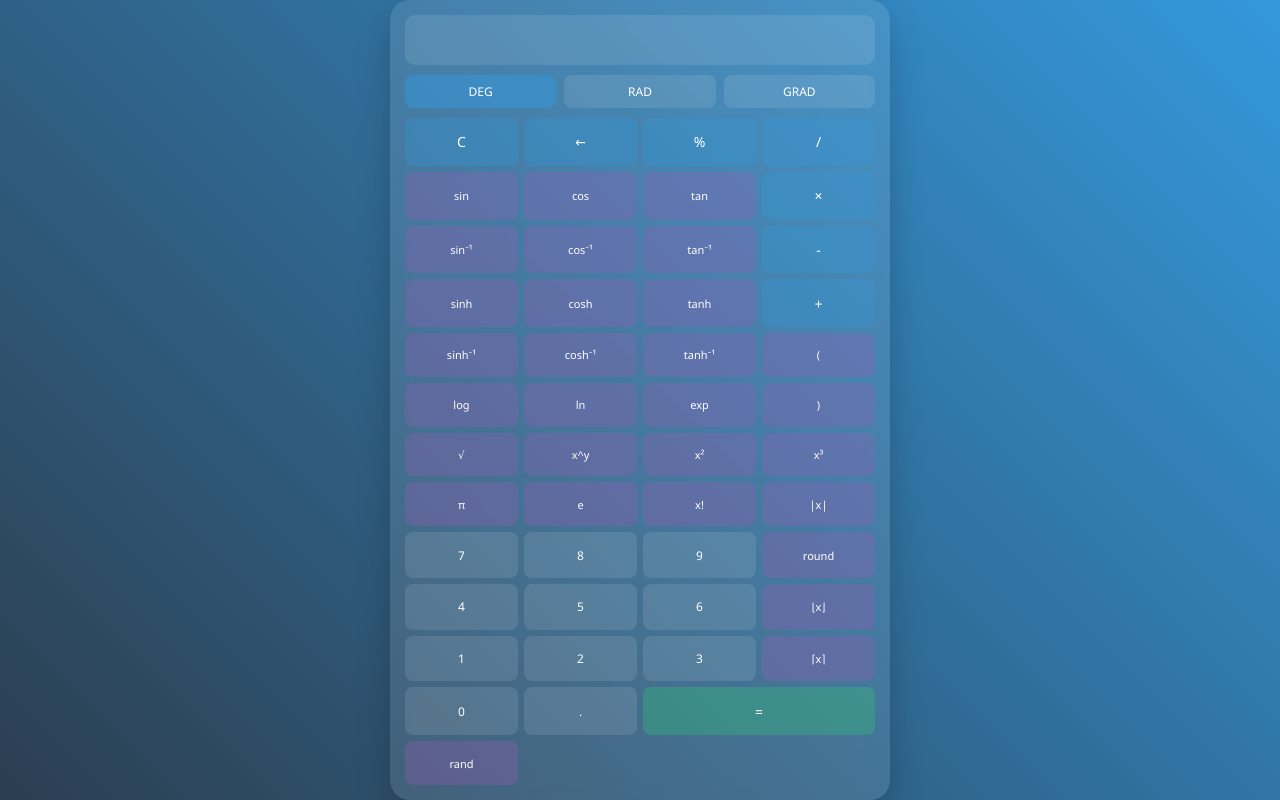
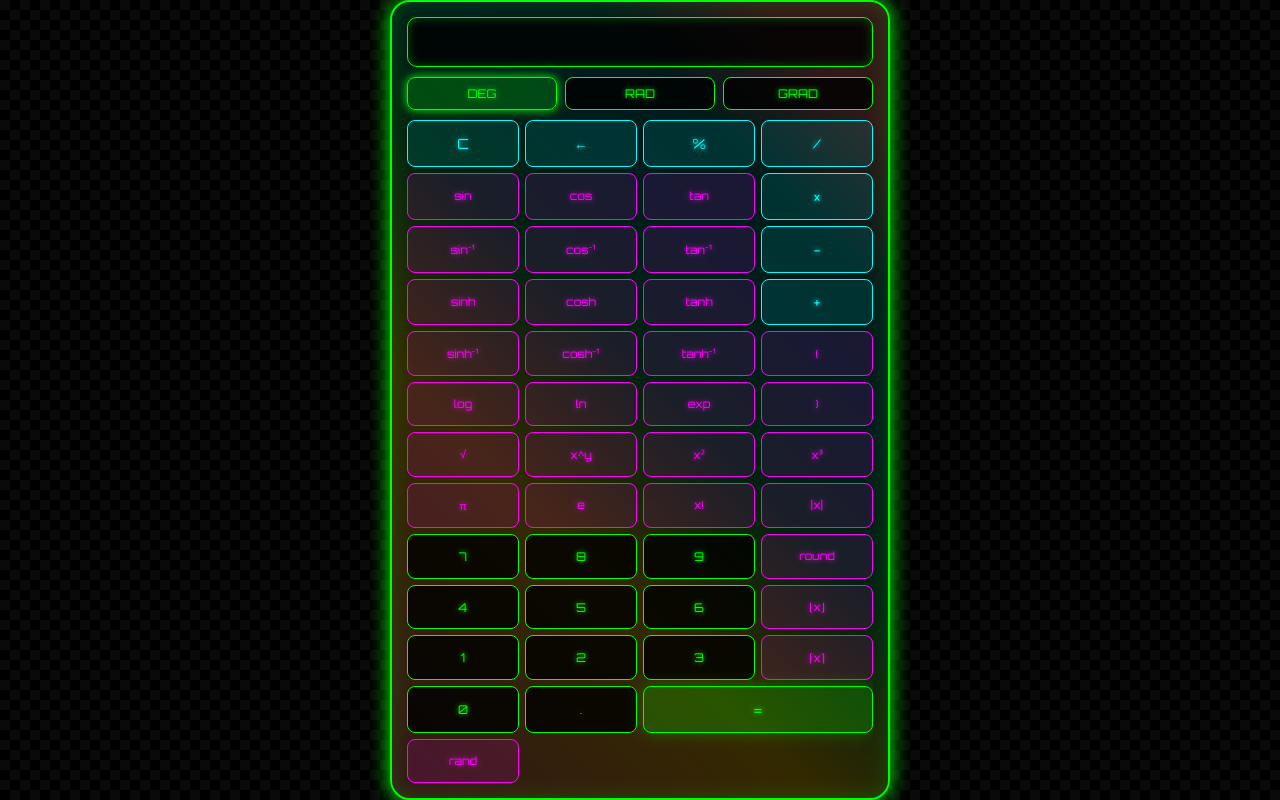
Before and after one commit to MatheusAvallone/calculadora, a website: page index.html in a window 1280 px wide. Drawn offline with Linux system fonts and the light colour scheme.

Commit message:
Adicionando um style de cyberpunk na calculadora.

```diff
--- a/css/style.css
+++ b/css/style.css
@@ -2,7 +2,7 @@
     margin: 0;
     padding: 0;
     box-sizing: border-box;
-    font-family: 'Segoe UI', Tahoma, Geneva, Verdana, sans-serif;
+    font-family: 'Orbitron', 'Segoe UI', sans-serif;
     -webkit-tap-highlight-color: transparent;
     touch-action: manipulation;
     -webkit-touch-callout: none;
@@ -22,16 +22,24 @@ body {
     display: flex;
     justify-content: center;
     align-items: center;
-    background: linear-gradient(45deg, #2c3e50, #3498db);
+    background: #0a0a0a;
+    background-image:
+        linear-gradient(45deg, #000000 25%, transparent 25%),
+        linear-gradient(-45deg, #000000 25%, transparent 25%),
+        linear-gradient(45deg, transparent 75%, #000000 75%),
+        linear-gradient(-45deg, transparent 75%, #000000 75%);
+    background-size: 20px 20px;
+    background-position: 0 0, 0 10px, 10px -10px, -10px 0px;
     padding: env(safe-area-inset-top) env(safe-area-inset-right) env(safe-area-inset-bottom) env(safe-area-inset-left);
 }
 
 .calculator {
-    background: rgba(255, 255, 255, 0.1);
-    backdrop-filter: blur(10px);
+    background: rgba(0, 0, 0, 0.8);
+    border: 2px solid #00ff00;
     border-radius: 20px;
     padding: 15px;
-    box-shadow: 0 15px 35px rgba(0, 0, 0, 0.2);
+    box-shadow: 0 0 20px #00ff00,
+                inset 0 0 20px rgba(0, 255, 0, 0.2);
     width: 100%;
     max-width: 500px;
     height: 100%;
@@ -39,6 +47,25 @@ body {
     display: flex;
     flex-direction: column;
     overflow: hidden;
+    position: relative;
+}
+
+.calculator::before {
+    content: '';
+    position: absolute;
+    top: -2px;
+    left: -2px;
+    right: -2px;
+    bottom: -2px;
+    background: linear-gradient(45deg, #00ff00, #00ffff, #ff00ff, #00ff00);
+    border-radius: 22px;
+    z-index: -1;
+    animation: borderGlow 3s linear infinite;
+}
+
+@keyframes borderGlow {
+    0% { filter: hue-rotate(0deg); }
+    100% { filter: hue-rotate(360deg); }
 }
 
 .display {
@@ -49,17 +76,16 @@ body {
 #display {
     width: 100%;
     height: 50px;
-    border: none;
-    background: rgba(255, 255, 255, 0.1);
+    border: 1px solid #00ff00;
+    background: rgba(0, 0, 0, 0.8);
     border-radius: 10px;
     padding: 0 15px;
     font-size: 16px !important;
-    color: white;
+    color: #00ff00;
     text-align: right;
     outline: none;
-    -webkit-appearance: none;
-    -moz-appearance: none;
-    appearance: none;
+    text-shadow: 0 0 5px #00ff00;
+    box-shadow: inset 0 0 10px rgba(0, 255, 0, 0.3);
 }
 
 .mode-switch {
@@ -72,17 +98,18 @@ body {
 .mode-btn {
     flex: 1;
     padding: 8px;
-    border: none;
-    background: rgba(255, 255, 255, 0.1);
-    color: white;
+    border: 1px solid #00ff00;
+    background: rgba(0, 0, 0, 0.8);
+    color: #00ff00;
     border-radius: 8px;
     cursor: pointer;
     transition: all 0.3s ease;
-    -webkit-tap-highlight-color: transparent;
+    text-shadow: 0 0 5px #00ff00;
 }
 
 .mode-btn.active {
-    background: rgba(52, 152, 219, 0.5);
+    background: rgba(0, 255, 0, 0.2);
+    box-shadow: 0 0 10px #00ff00;
 }
 
 .buttons {
@@ -97,41 +124,48 @@ body {
 
 button {
     padding: 10px;
-    border: none;
-    background: rgba(255, 255, 255, 0.1);
-    color: white;
+    border: 1px solid #00ff00;
+    background: rgba(0, 0, 0, 0.8);
+    color: #00ff00;
     font-size: 12px;
     border-radius: 8px;
     cursor: pointer;
     transition: all 0.3s ease;
-    -webkit-tap-highlight-color: transparent;
-    touch-action: manipulation;
+    text-shadow: 0 0 5px #00ff00;
 }
 
 button:hover {
-    background: rgba(255, 255, 255, 0.2);
+    background: rgba(0, 255, 0, 0.2);
+    box-shadow: 0 0 10px #00ff00;
     transform: translateY(-2px);
 }
 
 button:active {
     transform: translateY(0);
-    background: rgba(255, 255, 255, 0.3);
+    background: rgba(0, 255, 0, 0.3);
 }
 
 .operator {
-    background: rgba(52, 152, 219, 0.3);
+    background: rgba(0, 255, 255, 0.1);
+    border-color: #00ffff;
+    color: #00ffff;
+    text-shadow: 0 0 5px #00ffff;
     font-size: 14px;
 }
 
 .function {
-    background: rgba(155, 89, 182, 0.3);
+    background: rgba(255, 0, 255, 0.1);
+    border-color: #ff00ff;
+    color: #ff00ff;
+    text-shadow: 0 0 5px #ff00ff;
     font-size: 11px;
 }
 
 .equals {
-    background: rgba(46, 204, 113, 0.3);
+    background: rgba(0, 255, 0, 0.2);
     grid-column: span 2;
     font-size: 14px;
+    box-shadow: 0 0 15px rgba(0, 255, 0, 0.3);
 }
 
 @media (max-width: 520px) {
--- a/index.html
+++ b/index.html
@@ -6,6 +6,9 @@
   <meta name="apple-mobile-web-app-capable" content="yes">
   <meta name="mobile-web-app-capable" content="yes">
   <title>Calculadora Científica Completa</title>
+  <link rel="preconnect" href="https://fonts.googleapis.com">
+  <link rel="preconnect" href="https://fonts.gstatic.com" crossorigin>
+  <link href="https://fonts.googleapis.com/css2?family=Orbitron:wght@400;500;600;700&display=swap" rel="stylesheet">
   <link rel="stylesheet" href="css/style.css" />
 </head>
 <body>
```
